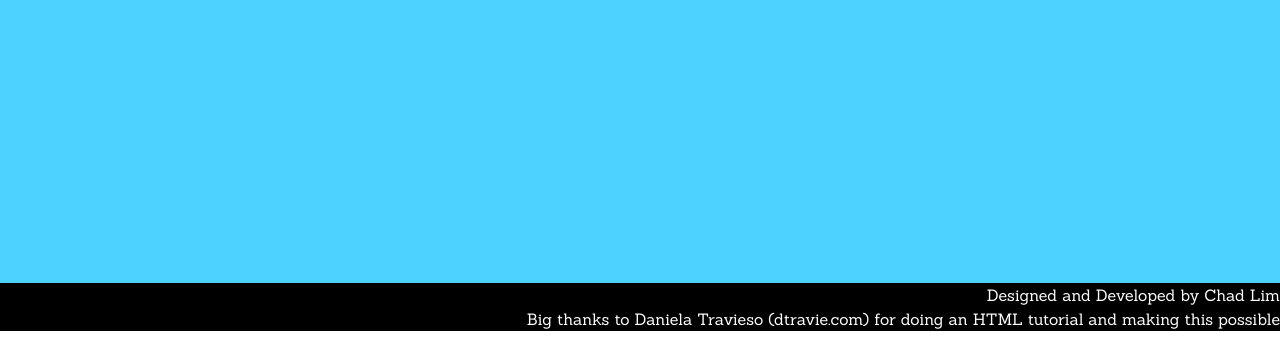
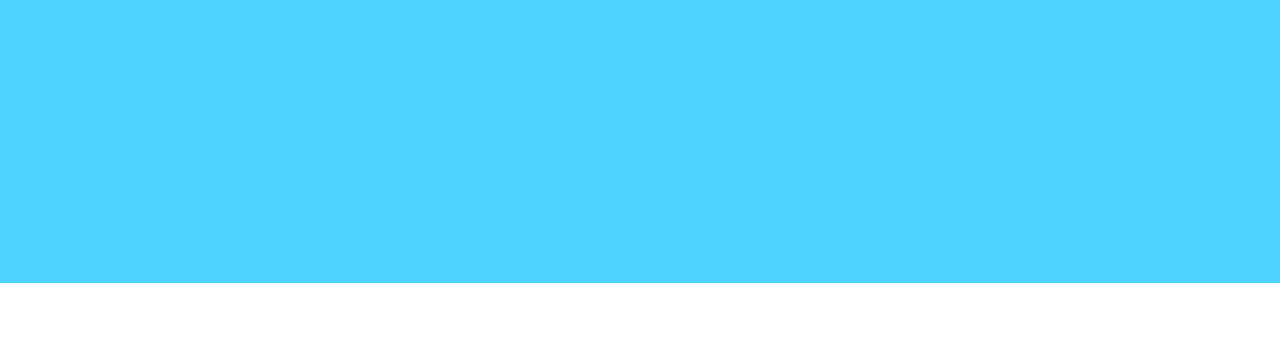
Before and after one commit to chad-lim/chad-lim.github.io, a plain HTML site: page index.html in a window 1280 px wide. Shown: the part 3517-3864 px from the top of the page. Drawn offline with nearby package versions, Linux system fonts and the light colour scheme; files that its build step writes are made by us from their sources; files whose address does not match are found by name.

Commit message:
First commit

```diff
--- a/index.html
+++ b/index.html
@@ -14,7 +14,7 @@
 }
 
 #closing{
-	background: black;
+	background: white;
 }
 
 .image{
```
